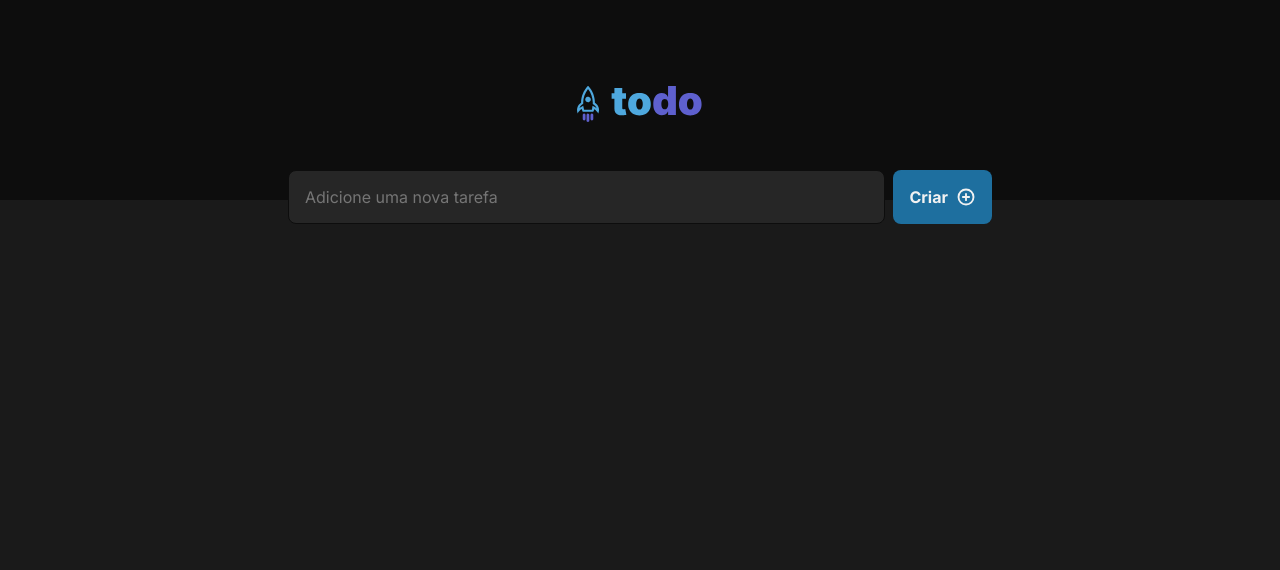
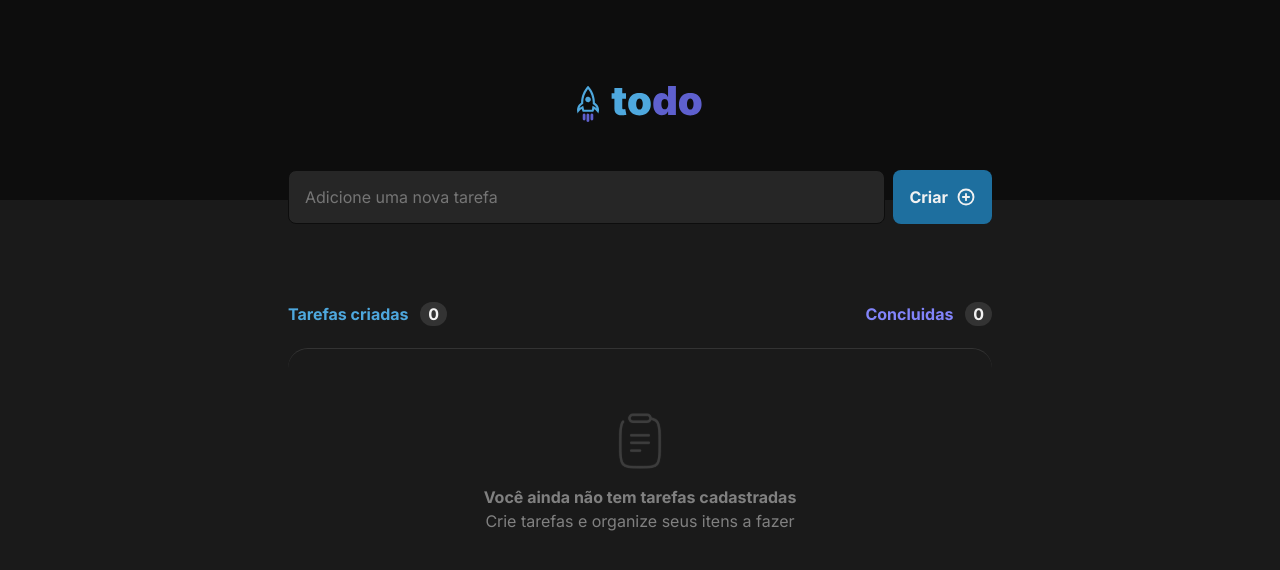
Before and after one commit to TiagoFreitas03/to-do-list, a React (Vite) app: page / in a window 1280 px wide. Shown: the top 570 px of the page. Built offline with nearby package versions, Linux system fonts and the light colour scheme.

Commit message:
criação da estrutura e estilização do App

```diff
--- a/src/App.tsx
+++ b/src/App.tsx
@@ -2,6 +2,7 @@ import './global.css'
 import styles from './app.module.css'
 import { Header } from './components/header'
 import { NewTaskForm } from './components/new-task-form'
+import clipboard from './assets/clipboard.svg'
 
 export function App() {
   return (
@@ -10,8 +11,25 @@ export function App() {
 
       <div className={styles.wrapper}>
         <NewTaskForm />
+
+        <div className={styles.listWrapper}>
+          <header>
+            <strong>Tarefas criadas <span>0</span></strong>
+
+            <strong>Concluidas <span>0</span></strong>
+          </header>
+
+          <main>
+            <div className={styles.emptyList}>
+              <img src={clipboard} />
+
+              <strong>Você ainda não tem tarefas cadastradas</strong>
+
+              <p>Crie tarefas e organize seus itens a fazer</p>
+            </div>
+          </main>
+        </div>
       </div>
-
     </>
   )
 }
--- a/src/app.module.css
+++ b/src/app.module.css
@@ -2,6 +2,51 @@
   max-width: 46rem;
   margin: 0 auto;
   padding: 0 1rem;
+}
+
+.listWrapper {
+  margin-top: 5rem;
+}
+
+.listWrapper header {
+  display: flex;
+  justify-content: space-between;
+}
+
+.listWrapper header strong:nth-child(1) {
+  color: var(--blue-500);
+}
+
+.listWrapper header strong:nth-child(2) {
+  color: var(--purple-500);
+}
+
+.listWrapper header strong span {
+  background-color: var(--gray-400);
+  color: var(--gray-100);
+  padding: 0.125rem 0.5rem;
+  border-radius: 16px;
+  margin-left: 0.5rem;
+}
+
+main {
+  margin-top: 1.5rem;
+}
+
+.emptyList {
+  display: flex;
+  align-items: center;
+  justify-content: center;
+
+  flex-direction: column;
+  padding: 4rem 0;
+  border-top: 1px solid var(--gray-400);
+  border-radius: 20px 20px;
+  line-height: 1.5;
+}
+
+.emptyList strong {
+  padding-top: 16px;
 }
 
 @media screen and (max-width: 768px) {
```
Also changed, not shown: src/assets/clipboard.svg (added).
